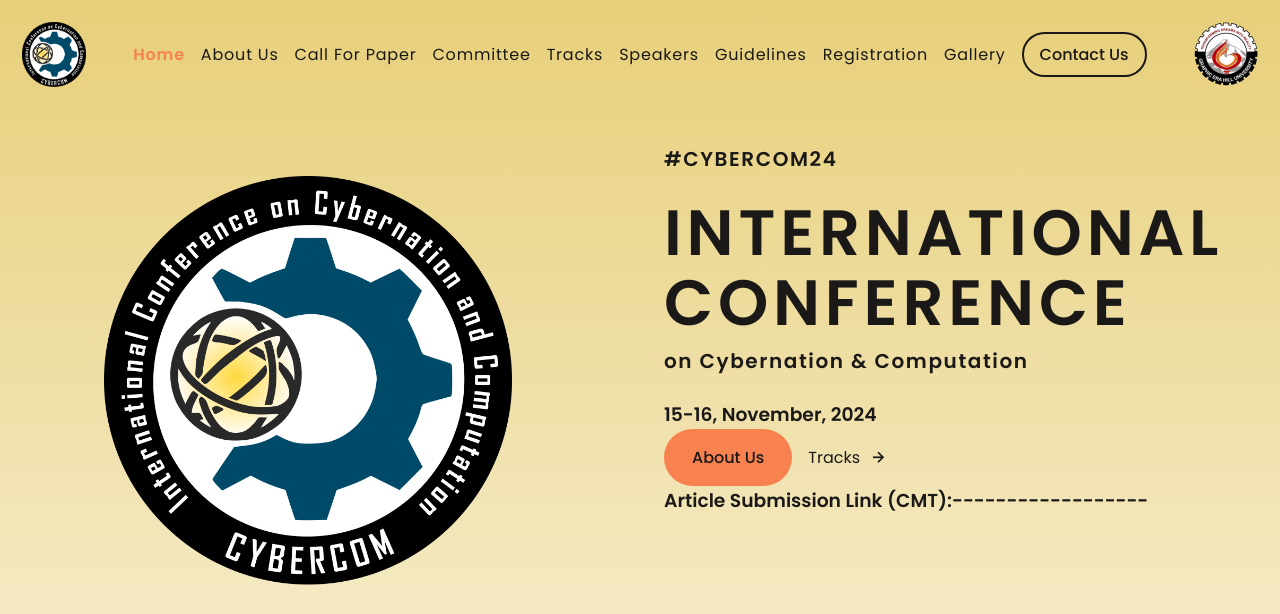
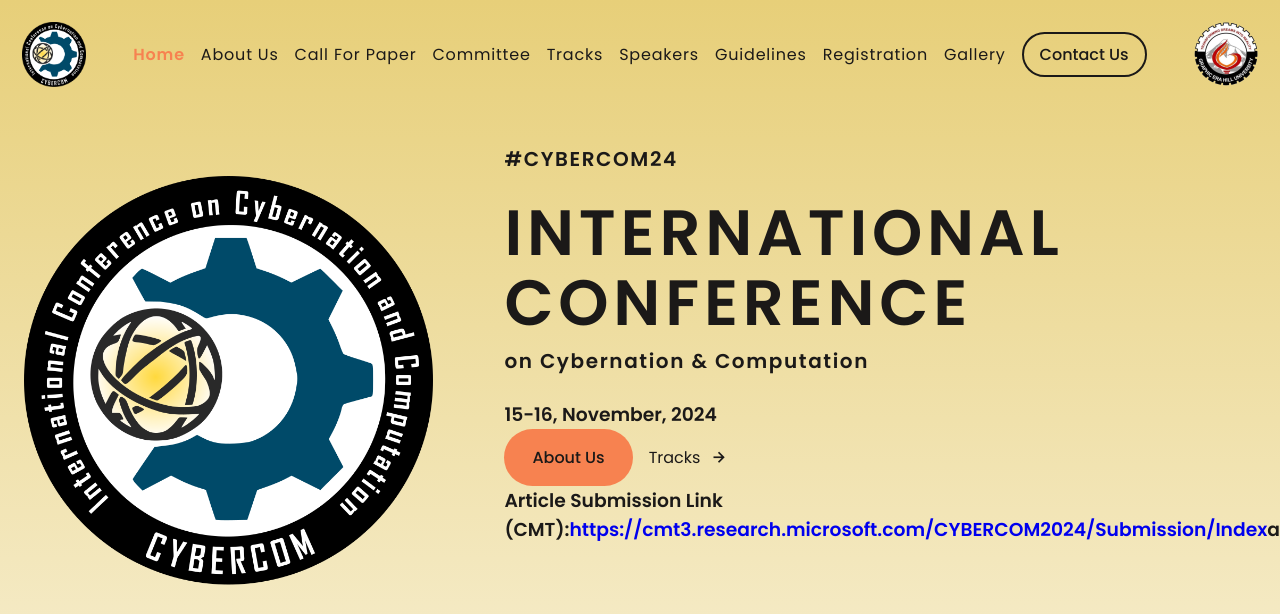
Before and after one commit to conferencecybercom/conferencecybercom.github.io, a plain HTML site: page index.html in a window 1280 px wide. Shown: the top 614 px of the page. Drawn offline with nearby package versions, Linux system fonts and the light colour scheme.

Commit message:
Update index.html

```diff
--- a/index.html
+++ b/index.html
@@ -112,7 +112,7 @@
                                         <i class="bx bx-right-arrow-alt button__icon"></i>
                                     </a>
                                 </div>
-                               <h3 class="datedet"> Article Submission Link (CMT):------------------</h3>
+                               <h3 class="datedet"> Article Submission Link (CMT):<a href="https://cmt3.research.microsoft.com/CYBERCOM2024/Submission/Index">https://cmt3.research.microsoft.com/CYBERCOM2024/Submission/Index</a>a</h3>
                             </div>
                         </div>
                         <section class="registration container">
```
